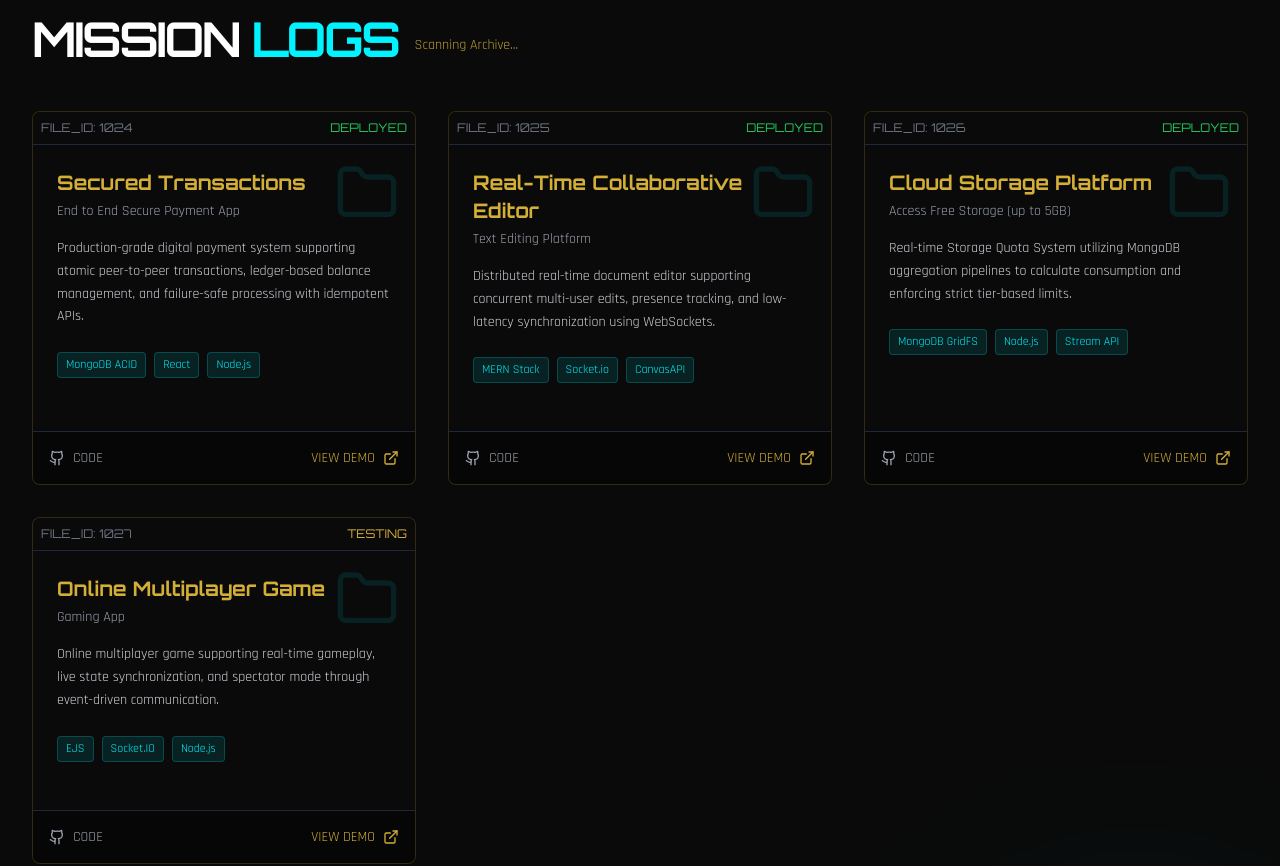
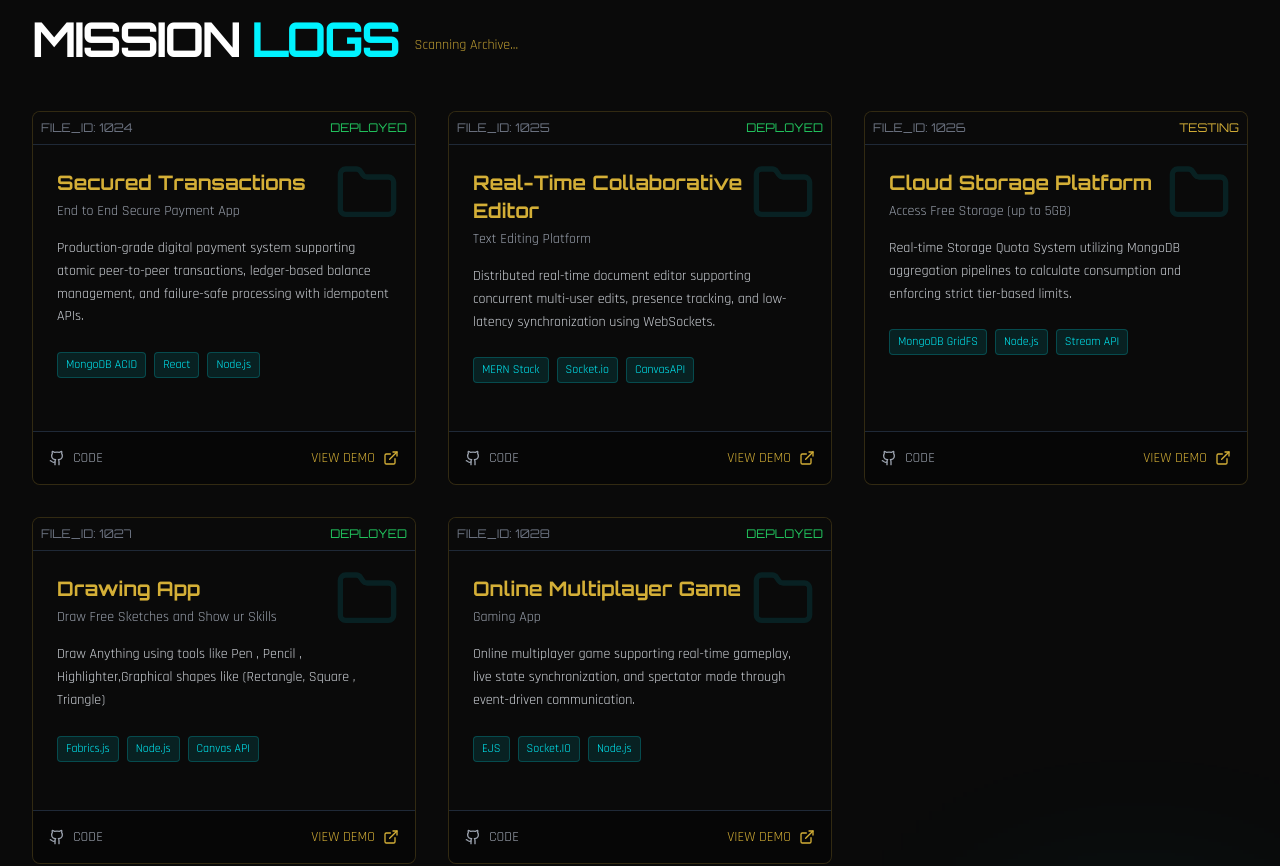
Before and after one commit to Sukhdevvinay/Portfolio, a React (Create React App) app: page / in a window 1280 px wide. Shown: the part 2160-3026 px from the top of the page. Built offline with nearby package versions, Linux system fonts and the light colour scheme.

Commit message:
Update Projects.js

```diff
--- a/src/Components/Projects.js
+++ b/src/Components/Projects.js
@@ -25,16 +25,24 @@ const Projects = () => {
         subtitle: "Access Free Storage (up to 5GB)",
         description: "Real-time Storage Quota System utilizing MongoDB aggregation pipelines to calculate consumption and enforcing strict tier-based limits.",
         tech: ["MongoDB GridFS", "Node.js", "Stream API"],
+        status: "TESTING",
+        links: { demo: "https://github.com/Sukhdevvinay/SukhData_Base", code: "https://github.com/Sukhdevvinay/SukhData_Base" }
+    },
+    {
+        title: "Drawing App",
+        subtitle: "Draw Free Sketches and Show ur Skills",
+        description: "Draw Anything using tools like Pen , Pencil , Highlighter,Graphical shapes like (Rectangle, Square , Triangle)",
+        tech: ["Fabrics.js", "Node.js", "Canvas API"],
         status: "DEPLOYED",
-        links: { demo: "https://github.com/Sukhdevvinay/SukhData_Base", code: "https://github.com/Sukhdevvinay/SukhData_Base" }
+        links: { demo: "https://sukhdevvinay.github.io/DrawYatra", code: "https://github.com/Sukhdevvinay/DrawYatra" }
     },
     {
         title: "Online Multiplayer Game",
         subtitle: "Gaming App",
         description: "Online multiplayer game supporting real-time gameplay, live state synchronization, and spectator mode through event-driven communication.",
         tech: ["EJS", "Socket.IO", "Node.js"],
-        status: "TESTING",
-        links: { demo: "https://github.com/Sukhdevvinay/Tic-tac-Multiplayer", code: "https://github.com/Sukhdevvinay/Tic-tac-Multiplayer" }
+        status: "DEPLOYED",
+        links: { demo: "https://sukhdevvinay.github.io/TIC-TAC-TOE/", code: "https://github.com/Sukhdevvinay/Tic-tac-Multiplayer" }
     }
 ];
     return (
```
